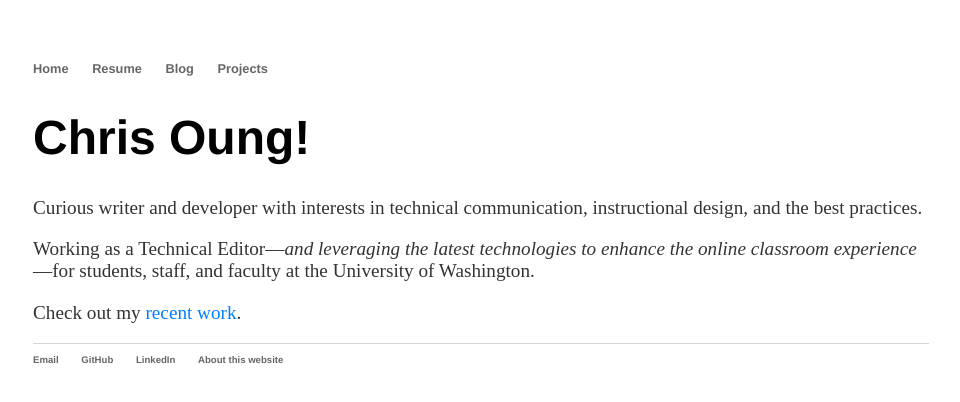
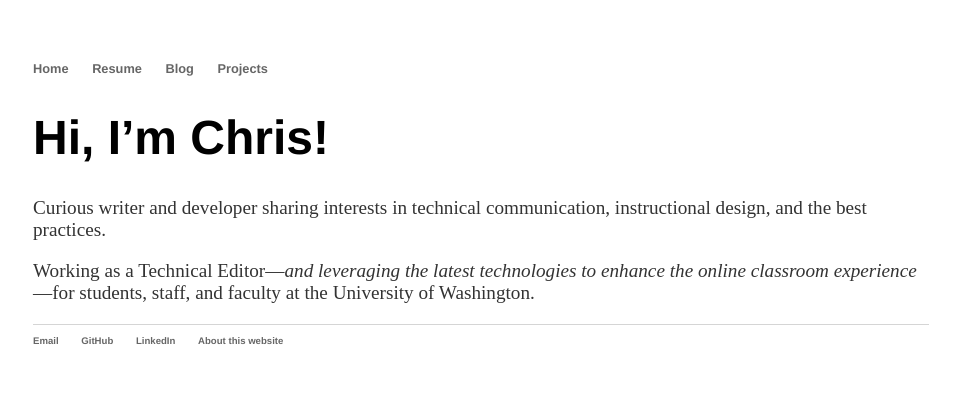
Before and after one commit to chriso23/chriso23.github.io, a Jekyll site: the page built from index.md, in a window 1280 px wide. Shown: the top 402 px of the page, without its empty margins (159-1119 px from the left). Built offline with Jekyll 4.4.1, drawn with Linux system fonts in a browser that asks for light colours.

Commit message:
Update index.md

```diff
--- a/index.md
+++ b/index.md
@@ -3,10 +3,8 @@ layout: default
 title: Home | Chris Oung
 ---
 
-# Chris Oung!
+# Hi, I'm Chris!
 
-Curious writer and developer with interests in technical communication, instructional design, and the best practices.
+Curious writer and developer sharing interests in technical communication, instructional design, and the best practices.
 
 Working as a Technical Editor—*and leveraging the latest technologies to enhance the online classroom experience*—for students, staff, and faculty at the University of Washington.
-
-Check out my [recent work](https://chrisoung1.github.io/uwave-radio/).
```
